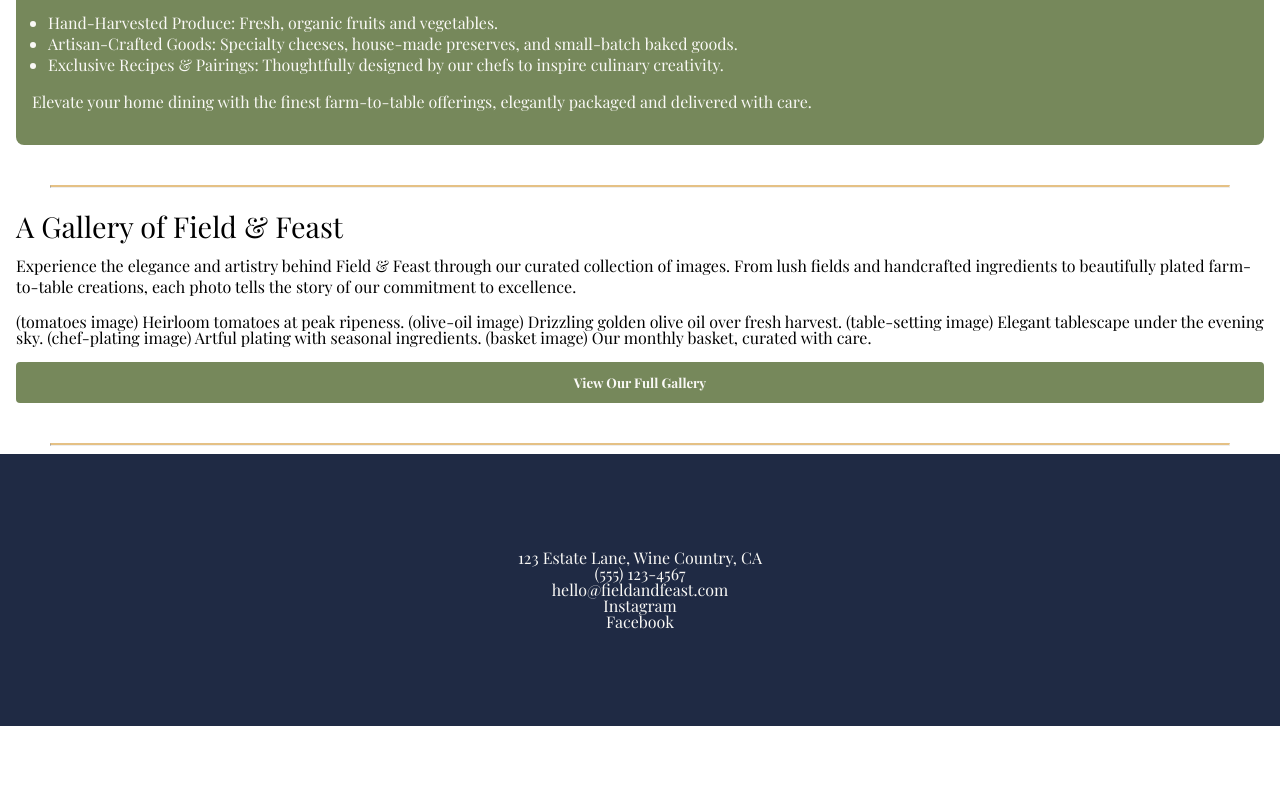
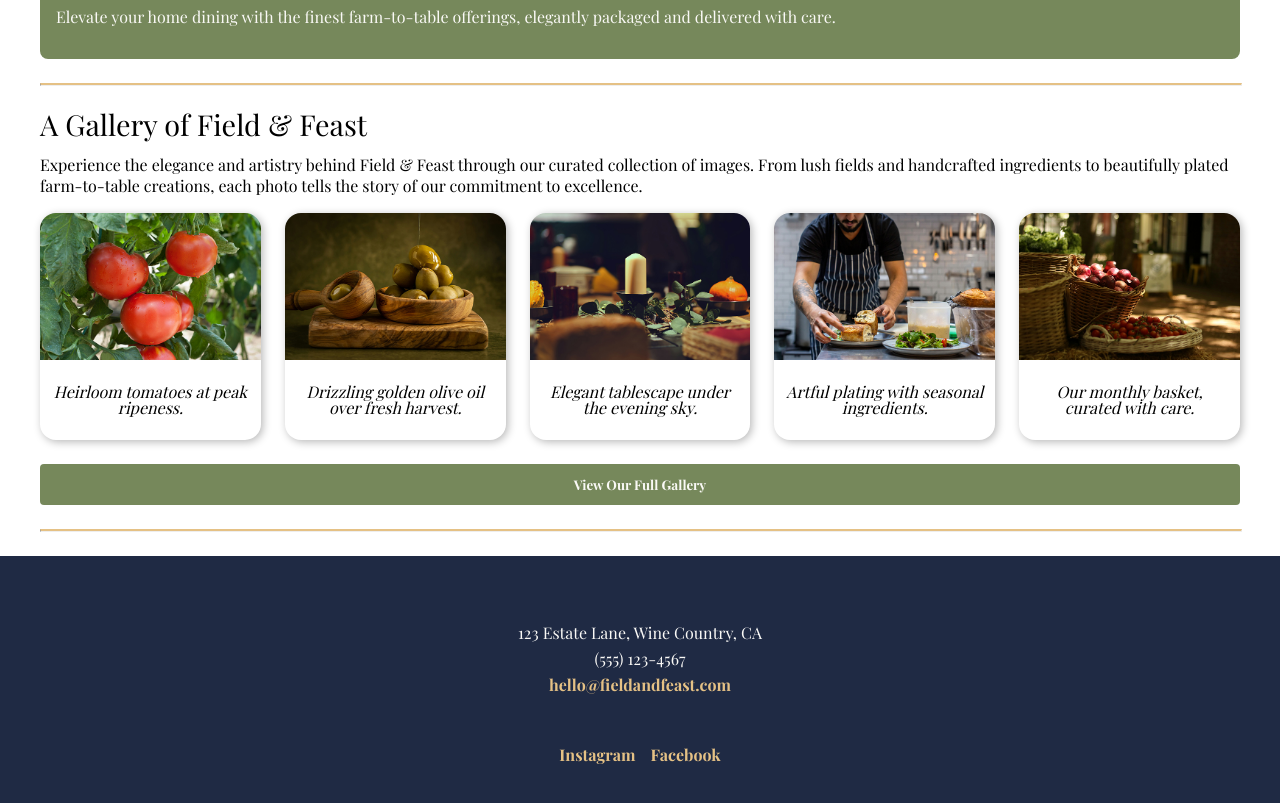
Before and after one commit to rcaredu/fieldandfeast, a plain HTML site: page index.html in a window 1280 px wide. Shown: the part 987-1790 px from the top of the page. Before the commit the page ends 1713 px from the top, so only its background shows below. Drawn offline with nearby package versions, Linux system fonts and the light colour scheme; a web font is replaced by a local one.

Commit message:
Worked on HTML structure and CSS styles
Updated the HTML layout to make it more semantic. Added a main content section. Added CSS with new styles for footer, gallery, and button elements, and added media queries.

```diff
--- a/index.html
+++ b/index.html
@@ -1,14 +1,16 @@
 <!DOCTYPE html>
 <html lang="en">
+
 <head>
     <link rel="stylesheet" href="styles.css">
     <meta charset="UTF-8">
     <meta name="viewport" content="width=device-width, initial-scale=1.0">
     <title>Field and Feast</title>
 </head>
+
 <body>
     <header>
-        <img src="images/fieldandfeast-logo.png" alt="field and feast logo" width="175"></img>
+        <img class="logo" src="images/fieldandfeast-logo.png" alt="field and feast logo" width="175">
         <h1>Field & Feast</h1>
         <p>Harvested with Care, Served with Elegance</p>
     </header>
@@ -21,66 +23,107 @@
         </ul>
     </nav>
 
+    <main id="content">
         <section>
             <h2>Welcome to Field & Feast</h2>
-    <p>At Field & Feast, we believe that the finest meals begin at the source. Rooted in tradition yet refined for the modern palate, our farm-to-table philosophy celebrates the beauty of seasonality, sustainability, and craftsmanship. From the sun-drenched fields where our produce is grown to the artfully curated dishes we serve, every detail is designed to bring you an experience of unparalleled quality and flavor.</p>
+            <p>At Field & Feast, we believe that the finest meals begin at the source. Rooted in tradition yet refined
+                for
+                the modern palate, our farm-to-table philosophy celebrates the beauty of seasonality, sustainability,
+                and
+                craftsmanship. From the sun-drenched fields where our produce is grown to the artfully curated dishes we
+                serve, every detail is designed to bring you an experience of unparalleled quality and flavor.</p>
         </section>
         <hr>
         <section id="offerings">
             <h2>Our Offerings</h2>
             <section id="artisan">
                 <h3>Artisan Provisions</h3>
-        <p>Hand-selected, seasonal ingredients sourced from our estate farm and trusted local growers. Each item is chosen for its freshness, flavor, and integrity.</p>
+                <p>Hand-selected, seasonal ingredients sourced from our estate farm and trusted local growers. Each item
+                    is
+                    chosen for its freshness, flavor, and integrity.</p>
             </section>
-
             <section id="dining">
                 <h3>Exclusive Dining Experiences</h3>
-        <p>Join us for intimate chef-led tastings and farm-to-table feasts, where carefully crafted menus highlight the best of the season.</p>
+                <p>Join us for intimate chef-led tastings and farm-to-table feasts, where carefully crafted menus
+                    highlight
+                    the best of the season.</p>
             </section>
-
             <section id="monthly">
                 <h3>The Field & Feast Monthly Basket</h3>
-        <p>Experience a curated selection of premium seasonal ingredients delivered to your doorstep each month.</p>
-
+                <p>Experience a curated selection of premium seasonal ingredients delivered to your doorstep each month.
+                </p>
                 <ul>
                     <li>Hand-Harvested Produce: Fresh, organic fruits and vegetables.</li>
-            <li>Artisan-Crafted Goods: Specialty cheeses, house-made preserves, and small-batch baked goods.</li>
-            <li>Exclusive Recipes & Pairings: Thoughtfully designed by our chefs to inspire culinary creativity.</li>
+                    <li>Artisan-Crafted Goods: Specialty cheeses, house-made preserves, and small-batch baked goods.
+                    </li>
+                    <li>Exclusive Recipes & Pairings: Thoughtfully designed by our chefs to inspire culinary creativity.
+                    </li>
                 </ul>
-        <p>Elevate your home dining with the finest farm-to-table offerings, elegantly packaged and delivered with care.</p>
+                <p>Elevate your home dining with the finest farm-to-table offerings, elegantly packaged and delivered
+                    with
+                    care.</p>
             </section>
-
         </section>
-
         <hr>
         <section>
             <h2>A Gallery of Field & Feast</h2>
-    <p>Experience the elegance and artistry behind Field & Feast through our curated collection of images. From lush fields and handcrafted ingredients to beautifully plated farm-to-table creations, each photo tells the story of our commitment to excellence.</p>
-
-    (tomatoes image)
-    Heirloom tomatoes at peak ripeness.
-
-    (olive-oil image)
-    Drizzling golden olive oil over fresh harvest.
-
-    (table-setting image)
-    Elegant tablescape under the evening sky.
-
-    (chef-plating image)
-    Artful plating with seasonal ingredients.
-
-    (basket image)
-    Our monthly basket, curated with care.
-
-    <button>View Our Full Gallery</button>
+            <p>Experience the elegance and artistry behind Field & Feast through our curated collection of images. From
+                lush
+                fields and handcrafted ingredients to beautifully plated farm-to-table creations, each photo tells the
+                story
+                of our commitment to excellence.</p>
         </section>
+        <section id="gallery">
+            <figure>
+                <img src="images/tomatoes-300w.jpg" srcset="
+                    images/tomatoes-200w.jpg 200w,
+                    images/tomatoes-300w.jpg 300w,
+                    images/tomatoes-600w.jpg 600w
+                " sizes="100vw, 600px" alt="Heirloom tomatoes growing on the vine">
+                <figcaption>Heirloom tomatoes at peak ripeness.</figcaption>
+            </figure>
+            <figure>
+                <img src="images/olive-oil-300w.jpg" srcset="
+                    images/olive-oil-200w.jpg 200w,
+                    images/olive-oil-300w.jpg 300w,
+                    images/olive-oil-600w.jpg 600w
+                " sizes="100vw, 600px" alt="Olives and olive oil arranged in wooden bowls on a board">
+                <figcaption>Drizzling golden olive oil over fresh harvest.</figcaption>
+            </figure>
+            <figure>
+                <img src="images/table-setting-300w.jpg" srcset="
+                    images/table-setting-200w.jpg 200w,
+                    images/table-setting-300w.jpg 300w,
+                    images/table-setting-600w.jpg 600w
+                " sizes="100vw, 600px" alt="Elegant table setting with candles and greenery in evening light">
+                <figcaption>Elegant tablescape under the evening sky.</figcaption>
+            </figure>
+            <figure>
+                <img src="images/chef-plating-300w.jpg" srcset="
+                    images/chef-plating-200w.jpg 200w,
+                    images/chef-plating-300w.jpg 300w,
+                    images/chef-plating-600w.jpg 600w
+                " sizes="100vw, 600px" alt="Chef plating a dish with seasonal ingredients in a kitchen">
+                <figcaption>Artful plating with seasonal ingredients.</figcaption>
+            </figure>
+            <figure>
+                <img src="images/basket-300w.jpg" srcset="
+                    images/basket-200w.jpg 200w,
+                    images/basket-300w.jpg 300w,
+                    images/basket-600w.jpg 600w
+                " sizes="100vw, 600px" alt="Woven baskets filled with fresh produce outdoors">
+                <figcaption>Our monthly basket, curated with care.</figcaption>
+            </figure>
+        </section>
+        <section><button>View Our Full Gallery</button></section>
         <hr>
+    </main>
 
     <footer>
         <address>
             <p>123 Estate Lane, Wine Country, CA</p>
             <p>(555) 123-4567</p>
-        <p>hello@fieldandfeast.com</p>
+            <p id="footer-email">hello@fieldandfeast.com</p>
         </address>
 
         <nav class="footer-nav">
@@ -90,6 +133,6 @@
             </ul>
         </nav>
     </footer>
+</body>
 
-</body>
 </html>
--- a/styles.css
+++ b/styles.css
@@ -138,12 +138,17 @@ table {
 }
 
 /* GLOBAL STYLES (mobile first/small) */
-body, button {
+body,
+button {
   font-family:
     Playfair Display,
     "Times New Roman",
     Times,
     serif;
+}
+
+#content {
+  margin: 0 20px;
 }
 
 header {
@@ -157,11 +162,15 @@ header h1 {
 }
 
 header p {
-    padding: 1.3rem 0;
+  padding: 1.3rem 0;
 }
 
 h2 {
   font-size: 1.8rem;
+}
+
+main > section:first-of-type {
+  margin-top: 2rem;
 }
 
 section p {
@@ -172,12 +181,7 @@ section p {
 section ul {
   margin-left: 1rem;
   list-style-type: disc;
-  line-height: 1.3rem
-}
-
-section {
-  margin: 0 1rem;
-  padding: 1rem 0;
+  line-height: 1.3rem;
 }
 
 section h3 {
@@ -189,10 +193,9 @@ section h3 {
 #monthly {
   background-color: var(--olive-green);
   color: var(--soft-white);
-  margin: 1rem 0;
   padding: 1rem;
   border-radius: 0.5rem;
-  }
+}
 
 header p {
   font-style: italic;
@@ -217,35 +220,121 @@ header p {
 }
 
 footer {
-    background-color: var(--midnight-blue);
-    color: var(--soft-white);
-    text-align: center;
-    padding: 6rem;
+  background-color: var(--midnight-blue);
+  color: var(--soft-white);
+  text-align: center;
+  padding: 4rem;
+  display: flex;
+  flex-direction: column;
+  gap: 3rem;
+}
+
+footer ul {
+  display: flex;
+  justify-content: center;
+  gap: 15px;
+  font-weight: bold;
+  color: var(--champagne-gold);
+}
+
+footer address {
+  line-height: 1.65;
+}
+
+#footer-email {
+  color: var(--champagne-gold);
+  font-weight: bold;
+}
+
+figure {
+  border-radius: 1rem;
+  overflow: hidden;
+  box-shadow: 2px 2px 8px #b8b8b8;
+}
+
+figcaption {
+  font-style: italic;
+  text-align: center;
+  padding: 1.5rem 0;
+}
+
+#gallery {
+  display: grid;
+  grid-template-columns: 1fr;
+  gap: 1.5rem;
+}
+
+#offerings {
+  display: grid;
+  grid-template-columns: 1fr;
+  gap: 1rem;
 }
 
 hr {
-  width: 92%;
+  width: 100%;
   border-top: 2px solid var(--champagne-gold);
+  margin: 1.5rem 0;
 }
 
 button {
   border: none;
   border-radius: 4px;
   width: 100%;
-  padding: .75rem;
-  margin: 1rem 0;
+  padding: 0.75rem;
+  margin-top: 1.5rem;
   background-color: var(--olive-green);
   color: var(--soft-white);
   font-weight: bold;
 }
 
+img {
+  max-width: 100%;
+  height: auto;
+  display: block;
+}
+
+figure img {
+  width: 100%;
+}
+
+header img {
+  margin: 0 auto;
+}
+
 /* MEDIA QUERY (medium) */
-@media screen and (max-width: 600px) {
+@media screen and (min-width: 600px) {
+  #offerings h2 {
+    grid-column: 1 / -1;
+  }
+  #offerings {
+    grid-template-columns: repeat(2, 1fr);
+  }
+  #offerings #monthly {
+    grid-column: 1 / -1;
+  }
+  #gallery {
+    grid-template-columns: repeat(2, 1fr);
+  }
 }
 /* MEDIA QUERY (large) */
-@media screen and (max-width: 900px) {
+@media screen and (min-width: 900px) {
+  #gallery {
+    grid-template-columns: repeat(3, 1fr);
+  }
 }
 
 /* MEDIA QUERY (xl) */
-@media screen and (max-width: 1200px) {
+@media screen and (min-width: 1200px) {
+  #gallery {
+    grid-template-columns: repeat(5, 1fr);
+  }
+  #content {
+    max-width: 1200px;
+    margin-left: auto;
+    margin-right: auto;
+  }
+  figcaption {
+    padding-left: 0.5rem;
+    padding-right: 0.5rem;
+  }
 }
```
Lines whose indentation alone changed are shown as unchanged.
